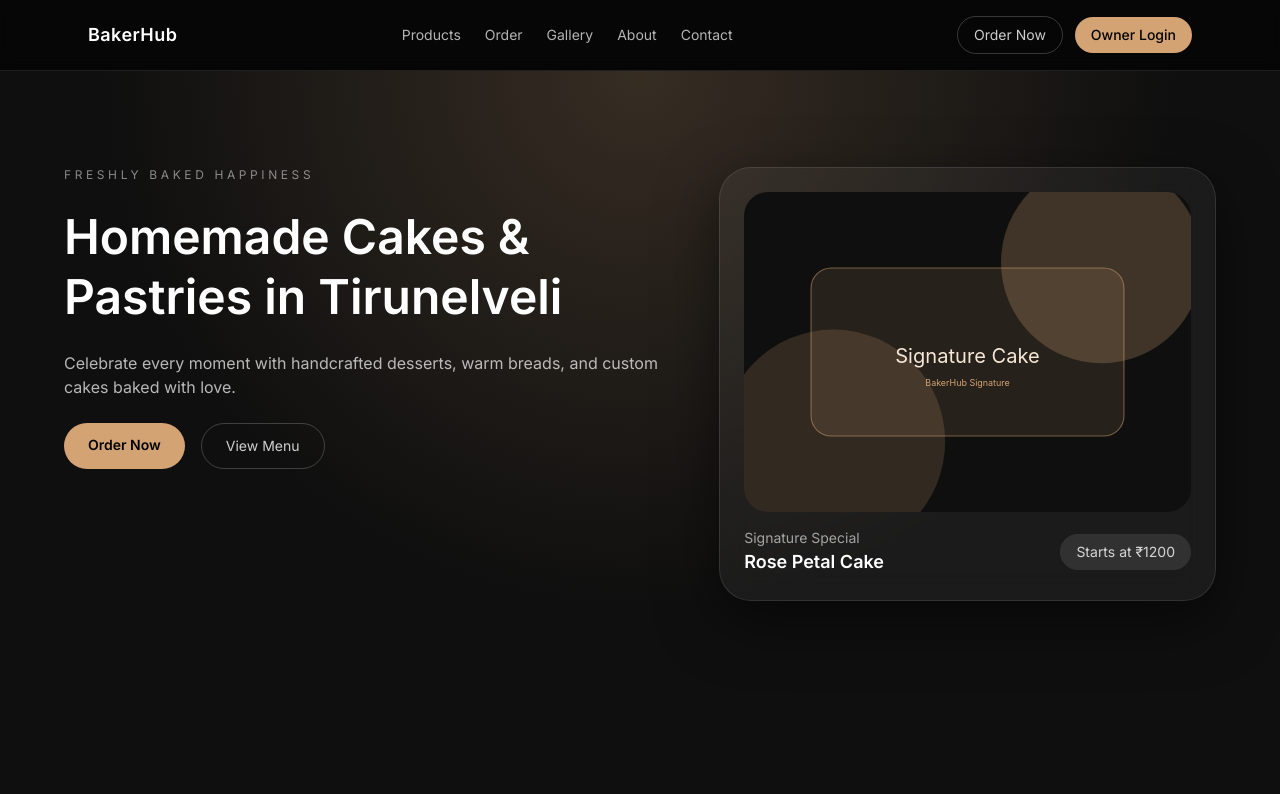
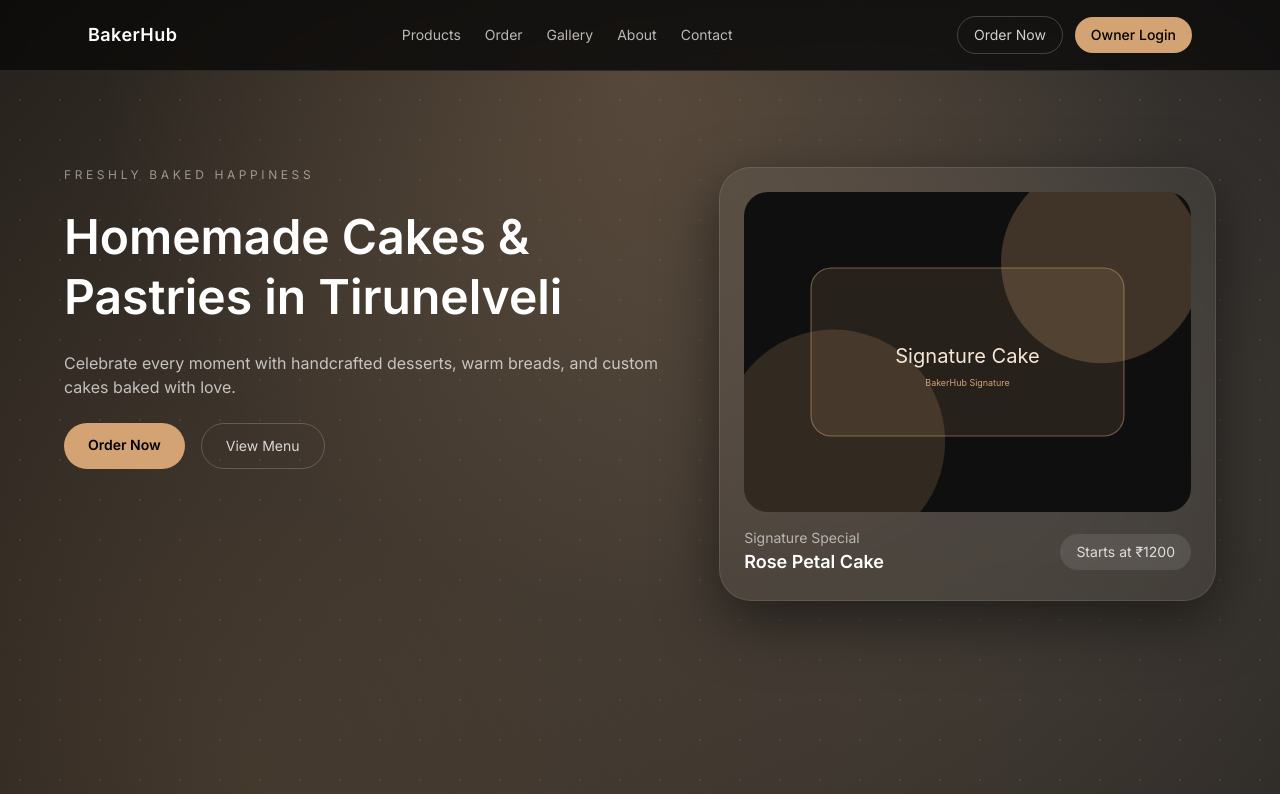
Before and after one commit to sureshkonar/BakerHub, a Next.js app: page / in a window 1280 px wide. Shown: the top 794 px of the page. Built offline with nearby package versions, Linux system fonts and the light colour scheme.

Commit message:
Add food-inspired background theme

```diff
--- a/src/app/globals.css
+++ b/src/app/globals.css
@@ -16,7 +16,13 @@
 }
 
 body {
-  background: var(--background);
+  background-color: var(--background);
+  background-image:
+    radial-gradient(circle at 20% 20%, rgba(212, 163, 115, 0.22), transparent 40%),
+    radial-gradient(circle at 80% 10%, rgba(246, 231, 215, 0.18), transparent 35%),
+    radial-gradient(circle at 10% 80%, rgba(212, 163, 115, 0.16), transparent 40%),
+    radial-gradient(circle, rgba(246, 231, 215, 0.08) 1px, transparent 1px);
+  background-size: 100% 100%, 100% 100%, 100% 100%, 40px 40px;
   color: var(--foreground);
   font-family: var(--font-inter), system-ui, -apple-system, sans-serif;
 }
```
